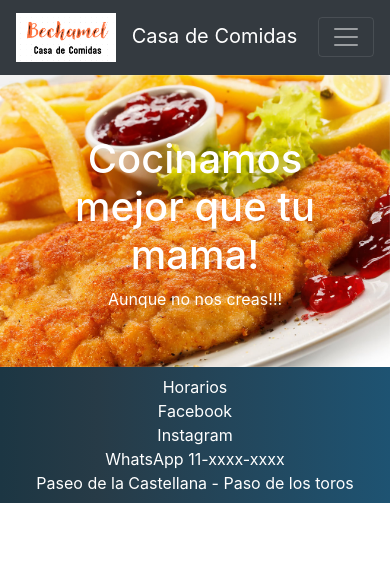
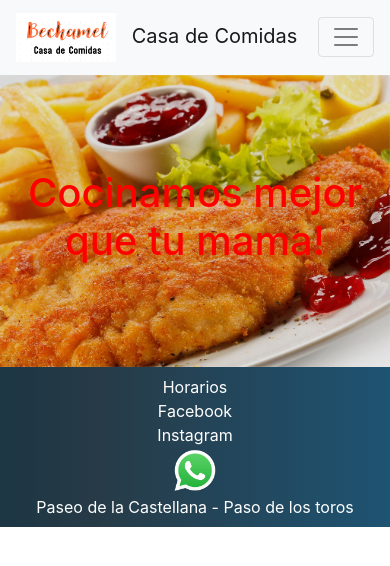
Before and after one commit to ferchuqui/comidas, a plain HTML site: page index.html in a window 390 px wide. Drawn offline with nearby package versions, Linux system fonts and the light colour scheme.

Commit message:
Added Whatsapp click to chat

```diff
--- a/css/styles.css
+++ b/css/styles.css
@@ -19,24 +19,48 @@ padding: 0;
     max-width: 100px;
     margin-right: 10px;
 }
-#main .carousel-inner img {
-    max-height: 70vh;
-    object-fit: cover;
-    /* filter: grayscale(80%); */
 
 #carousel {
     position: relative;
+}
+#carousel .overlay {
+    position: absolute;
+    top: 0;
+    bottom: 0;
+    left: 0;
+    right: 0;
+    background-color: rgba(0, 0, 0, 0.1);
+    color: red;
 }
 #carousel .overlay .container,
 #carousel .overlay .row {
     height: 100%;
 }
-#carousel .overlay {
+#main .carousel-inner img {
+max-height: 70vh;
+object-fit: cover;
+/* filter: grayscale(70%); */
+}
+/* #main .carousel-inner img {
+    max-height: 70vh;
+    object-fit: cover;
+    /* filter: grayscale(80%); */
+
+/* #carousel {
+    position: relative;
+} */
+/* #carousel .overlay .container,
+#carousel .overlay .row {
+
+} */
+/* #carousel .overlay {
     position: absolute;
     bottom: 0;
     top: 0;
     left: 0;
     right: 0;
-    bacground-color: rgba(0,0,0,0.5);
+    /* height: 100%; */
+    /* bacground-color: rgba(0,0,0,0.5);
     color: yellow;
-}
+    z-index: 2;
+} */ */ */
--- a/index.html
+++ b/index.html
@@ -13,7 +13,7 @@
     <!-- header -->
     <header>
 
-            <nav id="header" class="navbar navbar-expand-lg navbar-dark bg-dark">
+            <nav id="header" class="navbar navbar-expand-lg navbar-light bg-light">
                 <div class="container">
                     <a class="navbar-brand" href="#">
                         <img  src="images/bechamel.png" alt="Bechamel ">  Casa de Comidas
@@ -68,14 +68,14 @@
               <div class="overlay carousel-caption">
                 <div class="container">
                     <div class="row align-items-center">
-                        <div class="col">
+                        <div class="col text-center">
                             <h1>Cocinamos mejor que tu mama!</h1>
-                            <p>Aunque no nos creas!!!</p>
+                            <p class="d-none d-md-block">Aunque no nos creas!!!</p>
                         </div>
                     </div>
                 </div>
             </div>
-            <!-- </div> -->
+            </div>
 
         </main>
         <!-- /main -->
@@ -83,19 +83,22 @@
     <footer id="footer" class="pb-2 pt-2">
         <div class="container">
             <div class="row text-center">
-                <div class="-12 col-lg">
+                <div class="col-12 col-lg">
                     <a href="#">Horarios</a>
                 </div>
-                <div class="-12 col-lg">
+                <div class="col-12 col-lg">
                     <a href="#">Facebook</a>
                 </div>
-                <div class="-12 col-lg">
+                <div class="col-12 col-lg">
                     <a href="#">Instagram</a>
                 </div>
-                <div class="-12 col-lg">
-                    <a href="#">WhatsApp 11-xxxx-xxxx</a>
+                <div class="col-12 col-lg">
+                    <a target="_blank" href="https://web.whatsapp.com/send?phone=xxxxxxx&text=Quiero consultar por " class="img-icon-a nofocus">
+                        <img class="img-icon" style="height: 48px;" src="images/WhatsApp_logo_12.png" alt="">
+                    </a>
+
                 </div>
-                <div class="-12 col-lg">
+                <div class="col-12 col-lg">
                     <a href="#">Paseo de la Castellana - Paso de los toros</a>
                 </div>
             </div>
```
Also changed, not shown: images/WhatsApp_logo_12.png (added). Lines whose indentation alone changed are shown as unchanged.
